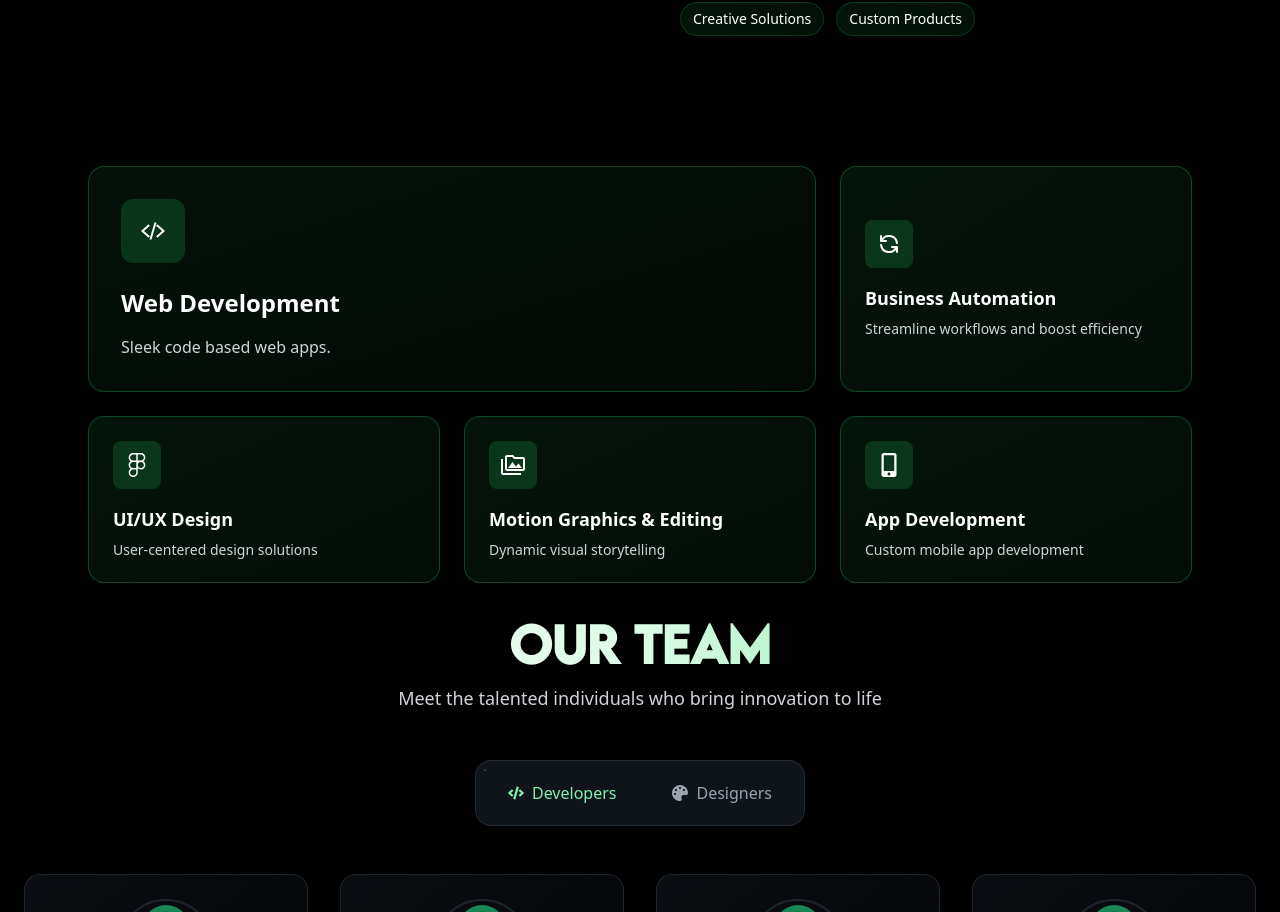
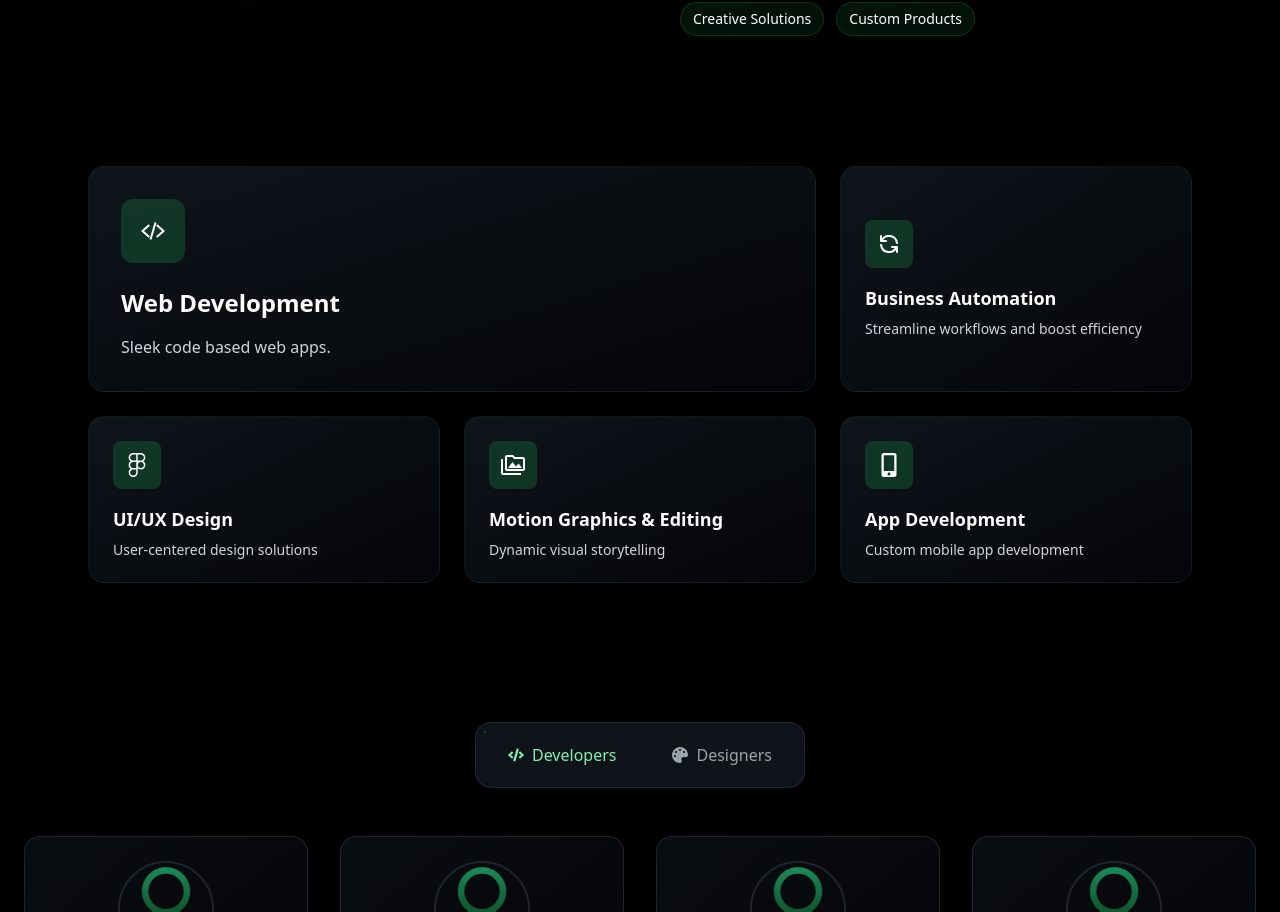
Before and after one commit to loopsspace/loopspace_portfolio, a React (Vite) app: page / in a window 1280 px wide. Shown: the part 2056-2968 px from the top of the page. Built offline with nearby package versions, Linux system fonts and the light colour scheme.

Commit message:
7th commit

```diff
--- a/src/components/AboutSection.jsx
+++ b/src/components/AboutSection.jsx
@@ -49,7 +49,7 @@ const AboutSection = () => {
             }}>
                 We Craft{' '}
                 <span className="relative inline-block">
-                  <span className="text-transparent bg-clip-text bg-gradient-to-r from-green-200 via-green-300 to-green-400">
+                  <span className="text-transparent bg-clip-text bg-gradient-to-r from-green-100/90 via-green-200/60 to-green-300/30">
                     Unforgettable
                   </span>
                   <div className="absolute -bottom-2 left-0 right-0 h-1 bg-gradient-to-r from-cyan-400 via-purple-400 to-pink-400 rounded-full transform scale-x-0 group-hover:scale-x-100 transition-transform duration-700"></div>
--- a/src/components/BentoGrid.jsx
+++ b/src/components/BentoGrid.jsx
@@ -5,10 +5,10 @@ import { IoCodeSlashSharp } from "react-icons/io5";
 
 const BentoGrid = () => {
   return (
-    <div className="w-full max-w-6xl mx-auto p-6 mb-[-35%] md:mb-[-4%]">
+    <div className="w-full max-w-6xl mx-auto p-6 mb-[4%] md:mb-[4%]">
       <div className="grid grid-cols-1 md:grid-cols-3 lg:grid-cols-3 gap-6">
         {/* Row 1 */}
-        <div className="md:col-span-2 lg:col-span-2 bg-gradient-to-br from-green-900/20 to-green-800/10 border border-green-500/30 rounded-2xl p-8 backdrop-blur-sm hover:border-white/50 transition-all duration-300 group relative overflow-hidden">
+        <div className="md:col-span-2 lg:col-span-2 bg-gradient-to-br from-gray-800/50 to-gray-900/20 border border-green-500/10 rounded-2xl p-8 backdrop-blur-sm hover:border-white/50 transition-all duration-300 group relative overflow-hidden">
           <div className="absolute inset-0 bg-gradient-to-br from-green-500/5 to-transparent opacity-0 group-hover:opacity-100 transition-opacity duration-300"></div>
           <div className="relative z-10 h-full flex flex-col justify-between">
             <div>
@@ -26,7 +26,7 @@ const BentoGrid = () => {
           </div>
         </div>
 
-        <div className="bg-gradient-to-br from-green-800/20 to-green-700/10 border border-green-500/30 rounded-2xl p-6 backdrop-blur-sm hover:border-white/50 transition-all duration-300 group relative">
+        <div className="bg-gradient-to-br from-gray-800/50 to-gray-900/20 border border-green-500/10 rounded-2xl p-6 backdrop-blur-sm hover:border-white/50 transition-all duration-300 group relative">
           <div className="h-full flex flex-col justify-center items-left text-left">
             <div className="w-12 h-12 bg-green-500/20 rounded-lg flex items-center justify-center mb-4 group-hover:scale-110 transition-transform duration-300">
               <svg className="w-6 h-6 text-white" fill="none" stroke="currentColor" viewBox="0 0 24 24">
@@ -43,7 +43,7 @@ const BentoGrid = () => {
         </div>
 
         {/* Row 2 */}
-        <div className="bg-gradient-to-br from-green-800/20 to-green-700/10 border border-green-500/30 rounded-2xl p-6 backdrop-blur-sm hover:border-white/50 transition-all duration-300 group relative">
+        <div className="bg-gradient-to-br from-gray-800/50 to-gray-900/20 border border-green-500/10 rounded-2xl p-6 backdrop-blur-sm hover:border-white/50 transition-all duration-300 group relative">
           <div className="h-full flex flex-col justify-center items-left text-left">
             <div className="w-12 h-12 bg-green-500/20 rounded-lg flex items-center justify-center mb-4 group-hover:scale-110 transition-transform duration-300">
             <FaFigma className="w-6 h-6 text-white" />
@@ -57,7 +57,7 @@ const BentoGrid = () => {
           </div>
         </div>
 
-        <div className="bg-gradient-to-br from-green-800/20 to-green-700/10 border border-green-500/30 rounded-2xl p-6 backdrop-blur-sm hover:border-white/50 transition-all duration-300 group relative">
+        <div className="bg-gradient-to-br from-gray-800/50 to-gray-900/20 border border-green-500/10 rounded-2xl p-6 backdrop-blur-sm hover:border-white/50 transition-all duration-300 group relative">
           <div className="h-full flex flex-col justify-center items-left text-left">
             <div className="w-12 h-12 bg-green-500/20 rounded-lg flex items-center justify-center mb-4 group-hover:scale-110 transition-transform duration-300">
               <MdOutlinePermMedia className="w-6 h-6 text-white" />
@@ -71,7 +71,7 @@ const BentoGrid = () => {
           </div>
         </div>
 
-        <div className="bg-gradient-to-br from-green-800/20 to-green-700/10 border border-green-500/30 rounded-2xl p-6 backdrop-blur-sm hover:border-white/50 transition-all duration-300 group relative">
+        <div className="bg-gradient-to-br from-gray-800/50 to-gray-900/20 border border-green-500/10 rounded-2xl p-6 backdrop-blur-sm hover:border-white/50 transition-all duration-300 group relative">
           <div className="h-full flex flex-col justify-center items-left text-left">
             <div className="w-12 h-12 bg-green-500/20 rounded-lg flex items-center justify-center mb-4 group-hover:scale-110 transition-transform duration-300">
             <FaMobileAlt className="w-6 h-6 text-white" />
--- a/src/components/TeamShowcase.jsx
+++ b/src/components/TeamShowcase.jsx
@@ -21,15 +21,7 @@ const TeamShowcase = () => {
 
   return (
     <section className="w-full max-w-7xl mx-auto px-6 py-16">
-      <div className="text-center mb-12">
-        <h2 className="text-4xl md:text-5xl font-bold mb-4 bg-gradient-to-r from-white via-green-100 to-green-400 bg-clip-text text-transparent"
-            style={{ fontFamily: 'LEMONMILK, sans-serif' }}>
-          Our Team
-        </h2>
-        <p className="text-gray-300 text-lg max-w-2xl mx-auto">
-          Meet the talented individuals who bring innovation to life
-        </p>
-      </div>
+
 
       {/* Tab Navigation */}
       <div className="flex justify-center mb-12">
```
